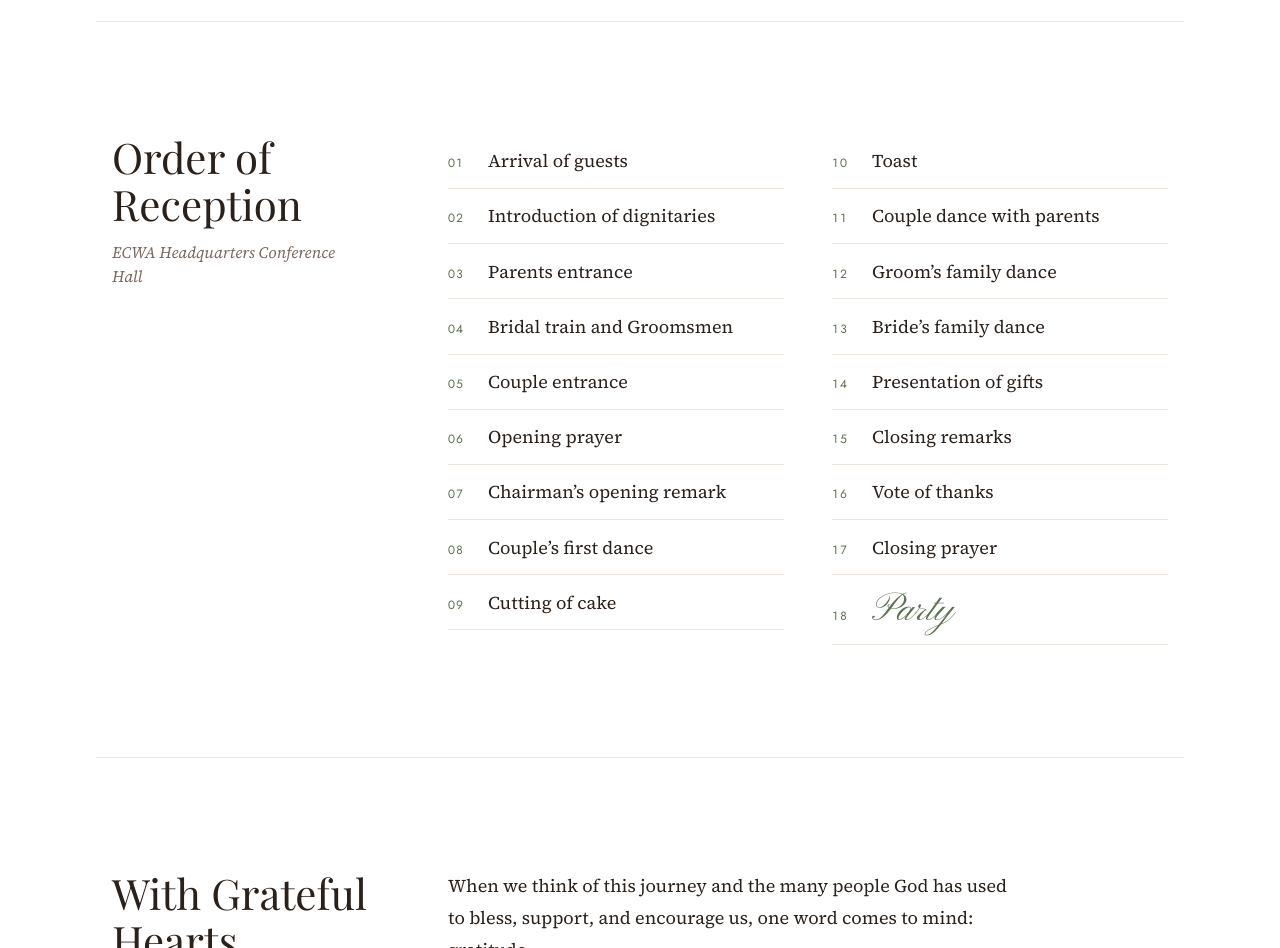
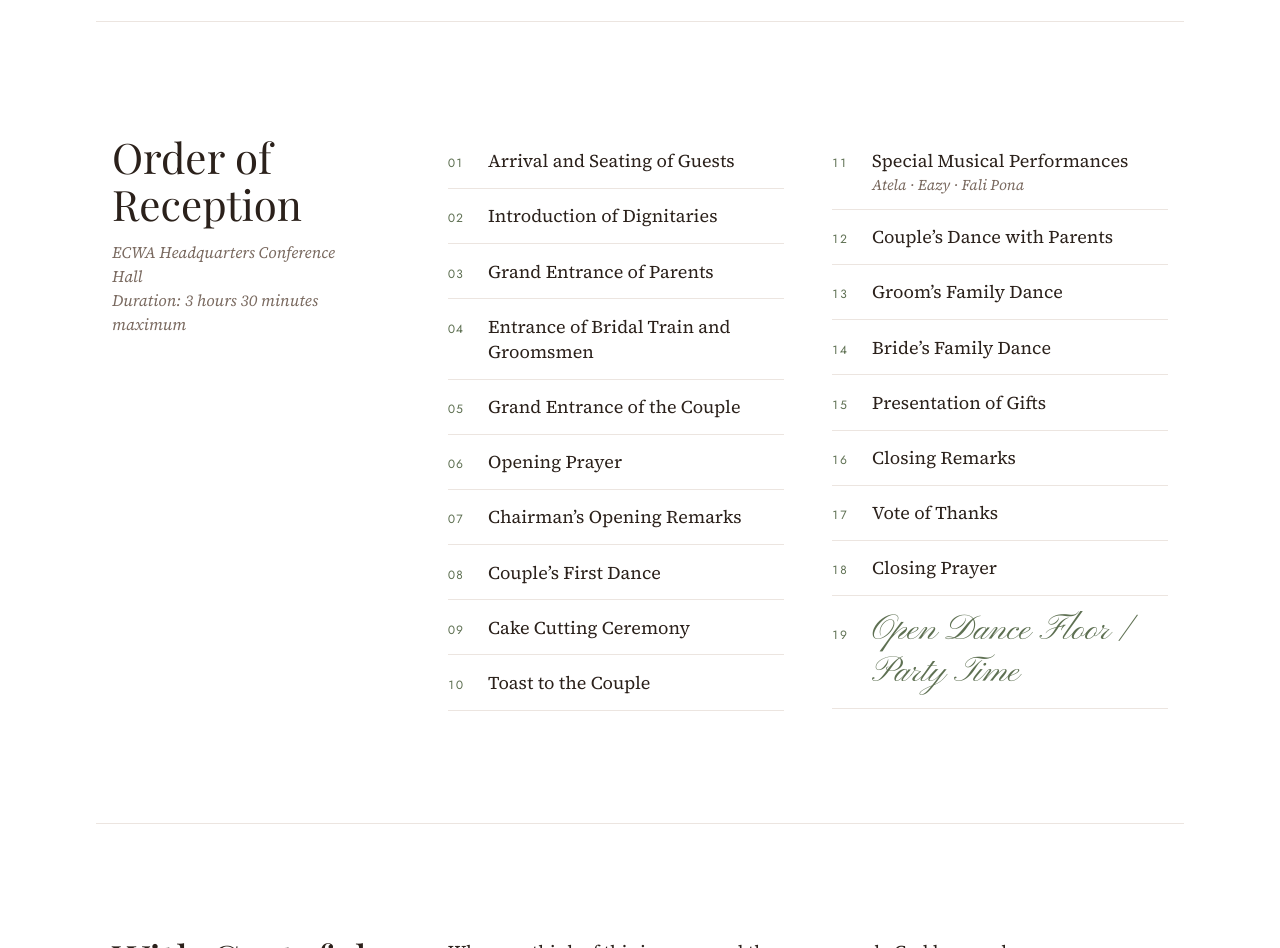
Before and after one commit to joshuanwafor/ayochukwu-abigail-wedding, a plain HTML site: page index.html in a window 1280 px wide. Shown: the part 6860-7808 px from the top of the page. Drawn offline with nearby package versions, Linux system fonts and the light colour scheme; a web font is replaced by a local one.

Commit message:
Update the order of reception
Replace the reception running order with the final 19-item programme,
add the musical performers and the 3 hour 30 minute maximum duration.

Co-Authored-By: Claude Opus 5.5 <noreply@anthropic.com>

```diff
--- a/index.html
+++ b/index.html
@@ -356,7 +356,7 @@ a:focus-visible, button:focus-visible { outline: 1px solid var(--accent); outlin
 .run a.what { text-decoration-color: var(--line); text-underline-offset: .25em; text-decoration-thickness: 1px; }
 .run a.what:hover { text-decoration-color: var(--ink); }
 .run .key .what { font-family: var(--display); font-style: italic; font-size: 1.375rem; }
-.run .party .what { font-family: var(--script); font-size: 2.5rem; line-height: 1; color: var(--accent); }
+.run .party .what { font-family: var(--script); font-size: clamp(1.875rem, 7vw, 2.25rem); line-height: 1.15; color: var(--accent); }
 .run.pairs { display: grid; grid-template-columns: repeat(2, minmax(0, 1fr)); column-gap: clamp(1rem, 4vw, 2.5rem); max-width: none; }
 .run.pairs li { font-size: 1rem; line-height: 1.4; }
 .run.long { max-width: none; }
@@ -617,28 +617,29 @@ a:focus-visible, button:focus-visible { outline: 1px solid var(--accent); outlin
     <div class="sec-inner">
       <header class="sec-head">
         <h2>Order of Reception</h2>
-        <p class="sec-note">ECWA Headquarters Conference Hall</p>
+        <p class="sec-note">ECWA Headquarters Conference Hall<br>Duration: 3 hours 30 minutes maximum</p>
       </header>
       <div class="sec-body">
         <ol class="run long">
-          <li><span class="what">Arrival of guests</span></li>
-          <li><span class="what">Introduction of dignitaries</span></li>
-          <li><span class="what">Parents entrance</span></li>
-          <li><span class="what">Bridal train and Groomsmen</span></li>
-          <li><span class="what">Couple entrance</span></li>
-          <li><span class="what">Opening prayer</span></li>
-          <li><span class="what">Chairman’s opening remark</span></li>
-          <li><span class="what">Couple’s first dance</span></li>
-          <li><span class="what">Cutting of cake</span></li>
-          <li><span class="what">Toast</span></li>
-          <li><span class="what">Couple dance with parents</span></li>
-          <li><span class="what">Groom’s family dance</span></li>
-          <li><span class="what">Bride’s family dance</span></li>
-          <li><span class="what">Presentation of gifts</span></li>
-          <li><span class="what">Closing remarks</span></li>
-          <li><span class="what">Vote of thanks</span></li>
-          <li><span class="what">Closing prayer</span></li>
-          <li class="party"><span class="what">Party</span></li>
+          <li><span class="what">Arrival and Seating of Guests</span></li>
+          <li><span class="what">Introduction of Dignitaries</span></li>
+          <li><span class="what">Grand Entrance of Parents</span></li>
+          <li><span class="what">Entrance of Bridal Train and Groomsmen</span></li>
+          <li><span class="what">Grand Entrance of the Couple</span></li>
+          <li><span class="what">Opening Prayer</span></li>
+          <li><span class="what">Chairman’s Opening Remarks</span></li>
+          <li><span class="what">Couple’s First Dance</span></li>
+          <li><span class="what">Cake Cutting Ceremony</span></li>
+          <li><span class="what">Toast to the Couple</span></li>
+          <li><span class="what">Special Musical Performances</span><span class="who">Atela · Eazy · Fali Pona</span></li>
+          <li><span class="what">Couple’s Dance with Parents</span></li>
+          <li><span class="what">Groom’s Family Dance</span></li>
+          <li><span class="what">Bride’s Family Dance</span></li>
+          <li><span class="what">Presentation of Gifts</span></li>
+          <li><span class="what">Closing Remarks</span></li>
+          <li><span class="what">Vote of Thanks</span></li>
+          <li><span class="what">Closing Prayer</span></li>
+          <li class="party"><span class="what">Open Dance Floor / Party Time</span></li>
         </ol>
       </div>
     </div>
```
